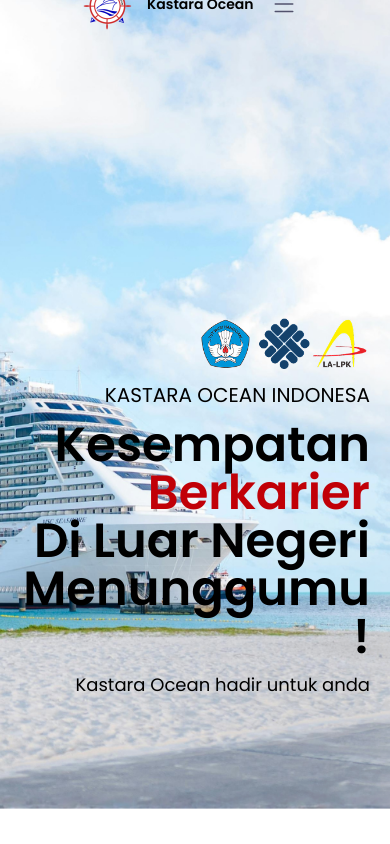
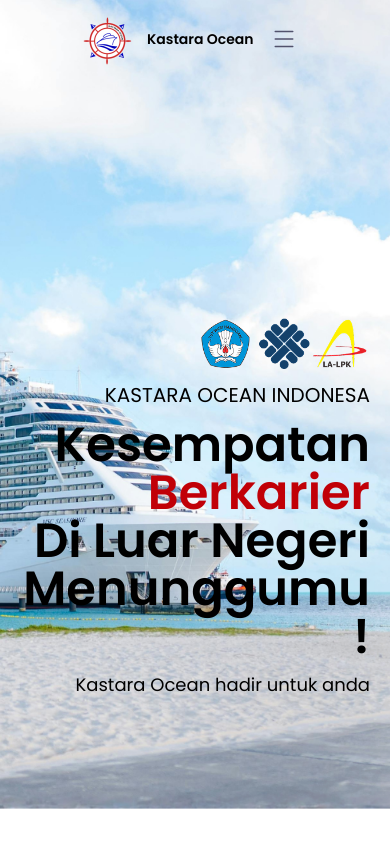
Before and after one commit to audriskasula/kastara_ocean_rework, a Next.js app: page / in a window 390 px wide. Shown: the top 844 px of the page. Built offline with nearby package versions, Linux system fonts and the light colour scheme.

Commit message:
fix navbar responsive

```diff
--- a/shared/Footer.tsx
+++ b/shared/Footer.tsx
@@ -10,7 +10,7 @@
 
           <div>
             <Link href="/">
-              <img src="/logo.png" alt="Logo" width={120} className="rounded-xl mb-4" />
+              <img src="/logo.svg" alt="Logo" width={120} className="rounded-xl mb-4" />
             </Link>
             <h3 className="text-lg font-semibold text-white mb-3">About Us</h3>
             <p className="text-sm leading-relaxed">
--- a/shared/Sidebar.tsx
+++ b/shared/Sidebar.tsx
@@ -27,7 +27,7 @@
           <div className="flex">
             <Link href="" className="brand" onClick={() => setIsOpen(false)}>
               <Image
-                src="/logo.png"
+                src="/logo.svg"
                 alt="IndoexpatsInsurance"
                 width={50}
                 height={45}
--- a/styles/navbar.css
+++ b/styles/navbar.css
@@ -134,6 +134,9 @@
 
 .navbar-wrap {
   position: absolute;
+  top: 0;
+  left: 0;
+  right: 0;
   width: 100%;
   z-index: 100;
   background: transparent;
```
